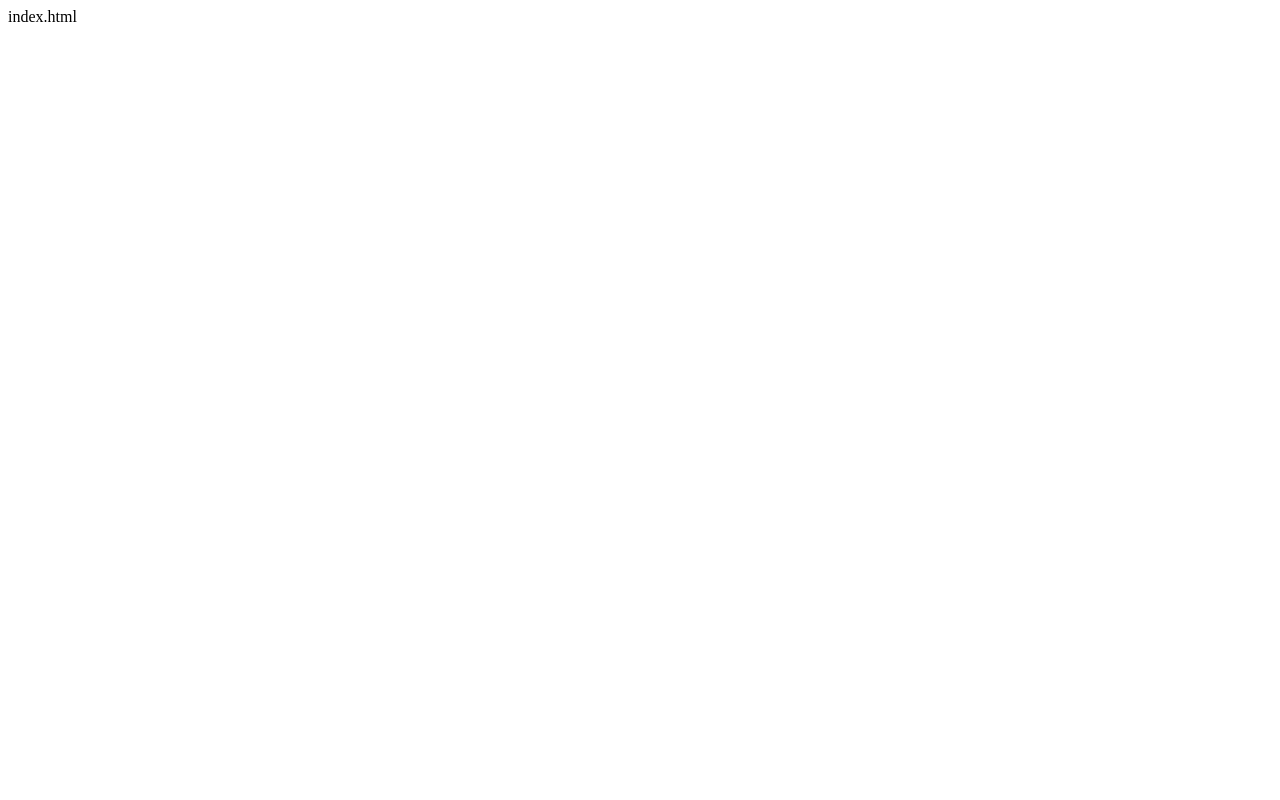
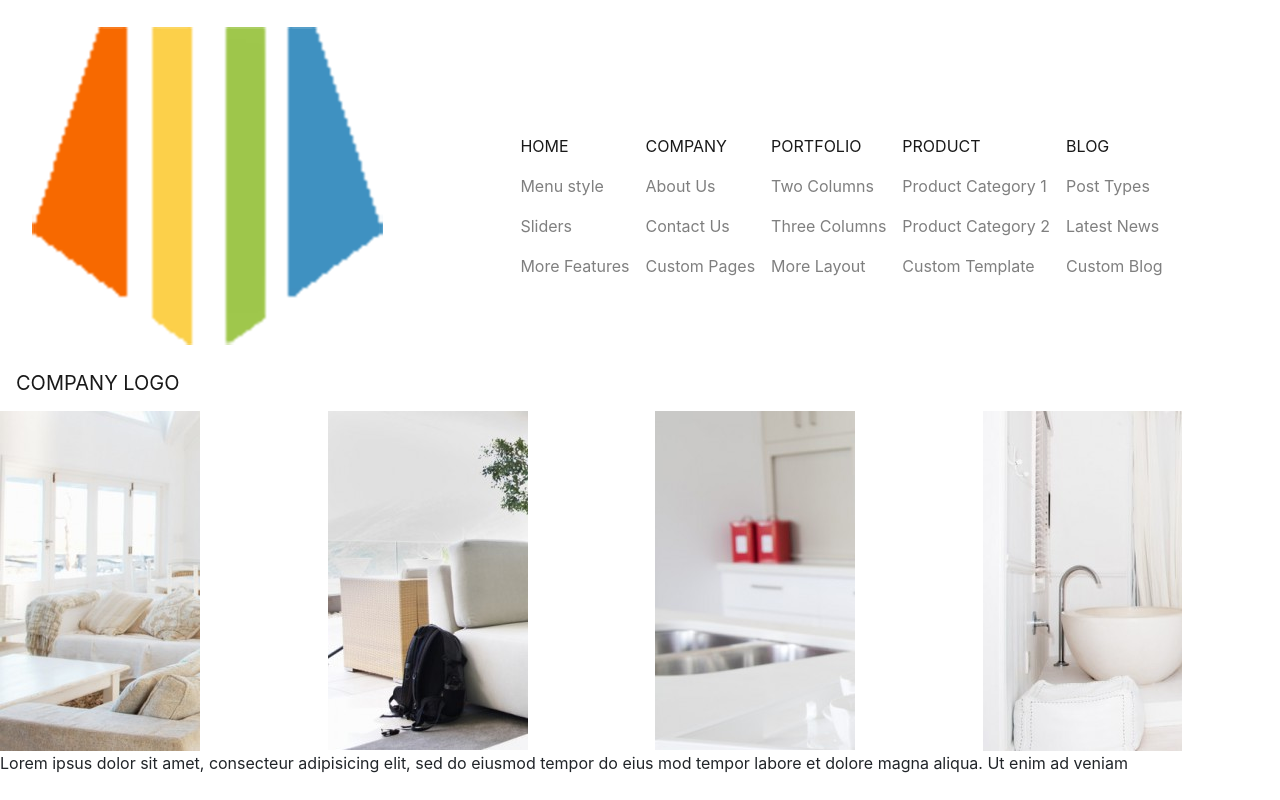
Before and after one commit to PierreDenaes/UTOPLAB-Simplon, a plain HTML site: page Exercices_html_css/exo-4/index.html in a window 1280 px wide. Drawn offline with nearby package versions, Linux system fonts and the light colour scheme.

Commit message:
Remplissage fichier html

```diff
--- a/Exercices_html_css/exo-4/index.html
+++ b/Exercices_html_css/exo-4/index.html
@@ -1 +1,82 @@
-index.html
+<!DOCTYPE html>
+<html lang="fr">
+<head>
+	<meta charset="UTF-8">
+	<title>Exercice Html/Css</title>
+	<link rel="stylesheet" href="https://use.fontawesome.com/releases/v5.3.1/css/all.css" integrity="sha384-mzrmE5qonljUremFsqc01SB46JvROS7bZs3IO2EmfFsd15uHvIt+Y8vEf7N7fWAU" crossorigin="anonymous">
+	<link rel="stylesheet" href="https://cdnjs.cloudflare.com/ajax/libs/twitter-bootstrap/4.1.2/css/bootstrap.min.css">
+	<link rel="stylesheet" type="text/css" href="style.css">
+</head>
+<body>
+  <header>
+    <!--MENU-->
+    <nav class="navbar navbar-expand-lg navbar-light backgNav">
+      <a class="navbar-brand logo-center" href="#"><img src="https://raw.githubusercontent.com/PierreDenaes/UTOPLAB-Simplon/master/Exercices_html_css/exo-4/logo.png" alt="logo" class="logo"><br>COMPANY LOGO</a>
+      <button class="navbar-toggler" type="button" data-toggle="collapse" data-target="#navbarNavDropdown" aria-controls="navbarNavDropdown" aria-expanded="false" aria-label="Toggle navigation">
+    <span class="navbar-toggler-icon"></span>
+  </button>
+      <div class="collapse navbar-collapse" id="navbarNavDropdown">
+        <ul class="navbar-nav justify-content-center d-flex flex-fill">
+          <li class="nav-item">
+            <a class="nav-link home-menu active" href="#">HOME</a>
+            <a class="nav-link padNav" href="#">Menu style</a>
+            <a class="nav-link" href="#">Sliders</a>
+            <a class="nav-link" href="#">More Features</a>
+            <ul class="navbar-nav">
+              <li class="nav-item">
+
+              </li>
+            </ul>
+          </li>
+          <li class="nav-item">
+            <a class="nav-link company-menu active" href="#">COMPANY</a>
+            <a class="nav-link padNav" href="#">About Us</a>
+            <a class="nav-link" href="#">Contact Us</a>
+            <a class="nav-link" href="#">Custom Pages</a>
+          </li>
+          <li class="nav-item">
+            <a class="nav-link active portfolio-menu" href="#">PORTFOLIO</a>
+            <a class="nav-link padNav" href="#">Two Columns</a>
+            <a class="nav-link" href="#">Three Columns</a>
+            <a class="nav-link" href="#">More Layout</a>
+          </li>
+          <li class="nav-item">
+            <a class="nav-link active product-menu" href="#">PRODUCT</a>
+            <a class="nav-link padNav" href="#">Product Category 1</a>
+            <a class="nav-link" href="#">Product Category 2</a>
+            <a class="nav-link" href="#">Custom Template</a>
+          </li>
+          <li class="nav-item">
+            <a class="nav-link active blog-menu" href="#">BLOG</a>
+            <a class="nav-link padNav" href="#">Post Types</a>
+            <a class="nav-link" href="#">Latest News</a>
+            <a class="nav-link" href="#">Custom Blog</a>
+          </li>
+        </ul>
+      </div>
+    </nav>
+  </header>
+  <div class="divider"></div>
+  <!--photo band-->
+  <div class="row rowMargin">
+    <div class="col-12 col-sm-6 col-md-6 col-lg-3"><img src="https://raw.githubusercontent.com/PierreDenaes/UTOPLAB-Simplon/master/Exercices_html_css/exo-4/projet_css_image1.png" alt="photo salon" class="imgRow1"></div>
+    <div class="col-12 col-sm-6 col-md-6 col-lg-3"><img src="https://raw.githubusercontent.com/PierreDenaes/UTOPLAB-Simplon/master/Exercices_html_css/exo-4/projet_css_image2.png" alt="photo sac" class="imgRow1"></div>
+    <div class="col-12 col-sm-6 col-md-6 col-lg-3"><img src="https://raw.githubusercontent.com/PierreDenaes/UTOPLAB-Simplon/master/Exercices_html_css/exo-4/projet_css_image3.png" alt="photo évier" class="imgRow1"></div>
+    <div class="col-12 col-sm-6 col-md-6 col-lg-3"><img src="https://raw.githubusercontent.com/PierreDenaes/UTOPLAB-Simplon/master/Exercices_html_css/exo-4/projet_css_image4.png" alt="photo lavabo" class="imgRow1"></div>
+  </div>
+  <div class="divider2"></div>
+  <div class="middleSentence">
+    <p class="middleS">Lorem ipsus dolor sit amet, consecteur adipisicing elit, sed do eiusmod tempor <span class="lineColor">do eius mod tempor</span> labore et dolore magna aliqua. Ut enim ad veniam</p>
+  </div>
+  <div class="divider"></div>
+  <!--Section-->
+  <div class="row">
+    <div class="col-12 col-sm-6 col-md-6 col-lg-3"></div>
+    <div class="col-12 col-sm-6 col-md-6 col-lg-3"></div>
+    <div class="col-12 col-sm-12 col-md-6 col-lg-6"></div>
+  </div>
+<script src="https://cdnjs.cloudflare.com/ajax/libs/jquery/3.3.1/jquery.min.js"></script>
+<script src="https://cdnjs.cloudflare.com/ajax/libs/popper.js/1.14.4/popper.min.js"></script>
+<script src="https://cdnjs.cloudflare.com/ajax/libs/twitter-bootstrap/4.1.3/js/bootstrap.min.js"></script>
+</body>
+</html>
```
